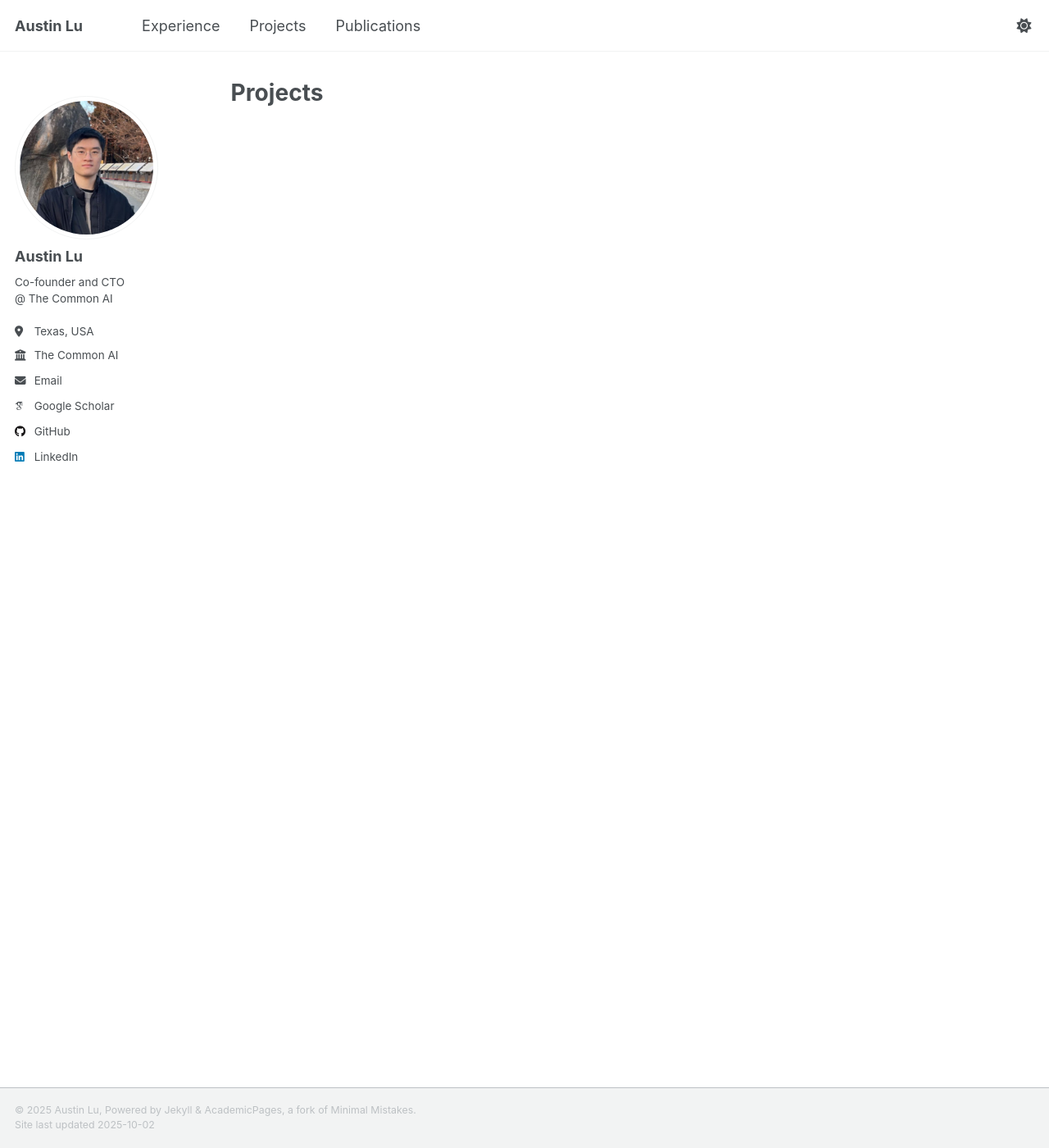
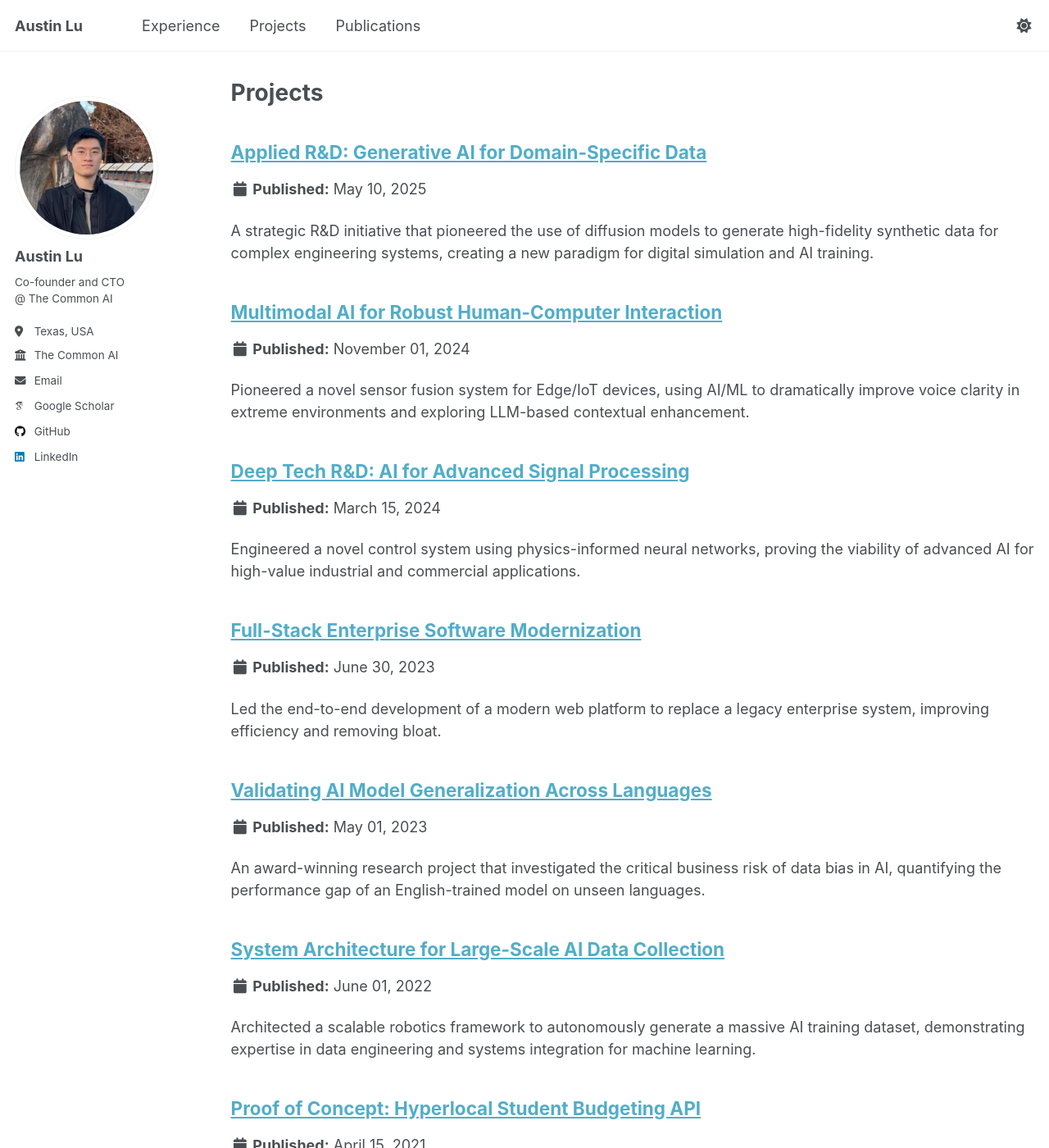
Before and after one commit to au79755/au79755.github.io, a Jekyll site: the page built from _pages/projects.html, in a window 1280 px wide and 1400 px high. Shown: the whole window at 82% size. Built offline with Jekyll 4.4.1, drawn with Linux system fonts in a browser that asks for light colours; some web fonts are replaced; a script that is not in the unit is left out; some of the changed text lies outside the part shown.

Commit message:
Major: enable and add projects

```diff
--- a/_config.yml
+++ b/_config.yml
@@ -225,9 +225,9 @@ collections:
   publications:
     output: true
     permalink: /:collection/:path/
-  # projects:
-  #   output: true
-  #   permalink: /:collection/:path/
+  projects:
+    output: true
+    permalink: /:collection/:path/
   # talks:
   #   output: true
   #   permalink: /:collection/:path/
@@ -274,7 +274,7 @@ defaults:
   # _projects
   - scope:
       path: ""
-      type: project
+      type: projects
     values:
       layout: single
       author_profile: true
--- a/_pages/projects.html
+++ b/_pages/projects.html
@@ -7,7 +7,6 @@ author_profile: true
 
 {% include base_path %}
 
-
-{% for post in site.projects %}
+{% for post in site.projects reversed %}
   {% include archive-single.html %}
 {% endfor %}
--- /dev/null
+++ b/_projects/2021-student-col.md
@@ -0,0 +1,21 @@
+---
+title: "Proof of Concept: Hyperlocal Student Budgeting API"
+collection: projects
+date: 2021-04-15
+excerpt: "Prototyped a microservice to provide students with actionable budgeting data by integrating public APIs (Reddit) with federal economic statistics (BLS)."
+permalink: /projects/2021-student-col.md
+---
+
+This was a self-directed initiative to build a proof of concept for a common problem: the lack of accessible, region-specific financial information for students. The goal was to create a lightweight microservice that could serve up hyperlocal budgeting data on demand.
+
+### The Concept
+The core idea was to fuse two distinct types of data to provide a holistic financial picture:
+* **Qualitative Community Insights:** I leveraged the Reddit API to perform semantic scraping on personal finance subreddits. This pipeline was designed to extract real-world budgeting tips, savings strategies, and qualitative sentiment from actual student discussions.
+
+* **Quantitative Federal Data:** The system integrated with public APIs from the U.S. Bureau of Labor Statistics. This provided a reliable, quantitative backbone, pulling in official Cost of Living metrics and economic data for specific geographic regions.
+
+### The Architecture
+We built a lightweight microservice that could be easily consumed by other student-facing web or mobile applications, demonstrating an understanding of modern, decoupled software design.
+
+### Tech & Skills
+* **Core Competencies:** API Integration, Data Scraping, Microservice Architecture, Data Analysis, Python
--- /dev/null
+++ b/_projects/2022-ai-data-infra.md
@@ -0,0 +1,20 @@
+---
+title: "System Architecture for Large-Scale AI Data Collection"
+excerpt: "Architected a scalable robotics framework to autonomously generate a massive AI training dataset, demonstrating expertise in data engineering and systems integration for machine learning."
+collection: projects
+date: 2022-06-01
+permalink: /projects/2022-ai-data-infra
+---
+
+This project was conceived to solve a critical data infrastructure problem for a major international AI research initiative. The success of any AI venture, whether commercial or governmental, depends on access to vast, high-quality datasets. This system was built to provide that foundation.
+
+### The Challenge
+High-stakes AI applications require training data that is diverse, clean, and captured at a scale that is impossible to achieve manually. The challenge was to design a cost-effective, automated, and reliable system to generate this data.
+
+### My Solution
+I architected a full-stack, multi-robot framework using Python and C++. The system managed a fleet of autonomous robots that could navigate complex environments and capture over 80 hours of high-fidelity audio data (13,000+ samples). My role included designing the system architecture, developing the software for robot coordination and data synchronization, and ensuring the integrity of the final dataset.
+
+### Tech & Skills
+* **Languages:** Python, C++
+* **Frameworks:** Robot Operating System (ROS)
+* **Core Competencies:** Systems Architecture, Data Engineering, Robotics, Automation
--- /dev/null
+++ b/_projects/2023-ai-bias.md
@@ -0,0 +1,17 @@
+---
+title: "Validating AI Model Generalization Across Languages"
+collection: projects
+date: 2023-05-01
+excerpt: "An award-winning research project that investigated the critical business risk of data bias in AI, quantifying the performance gap of an English-trained model on unseen languages."
+permalink: /projects/2023-ai-bias
+---
+
+This award-winning project tackled the multi-million-dollar risk for any AI company with global ambitions: product failure due to biased training data.
+
+The core finding proved that a "one-size-fits-all" model, trained only on English, is not a viable strategy for international deployment. Performance across unseen languages was unpredictable, revealing significant hidden risks. This work produced a clear framework for de-risking global AI launches by validating the need for market-by-market testing and data localization, while reaffirming the need to thoroughly verify claims of multilingual capabilities across AI offerings.
+
+### Recognition
+* **Honorable Mention**, University of Illinois Undergraduate Research Symposium
+
+### Tech & Skills
+* **Core Competencies:** AI Bias & Fairness, Data-Driven Risk Analysis, Model Generalization, Go-to-Market Strategy
--- /dev/null
+++ b/_projects/2023-web-modernization.md
@@ -0,0 +1,18 @@
+---
+title: "Full-Stack Enterprise Software Modernization"
+collection: projects
+date: 2023-06-30
+permalink: /projects/2023-web-modernization
+excerpt: "Led the end-to-end development of a modern web platform to replace a legacy enterprise system, improving efficiency and removing bloat."
+---
+
+This project was a complete overhaul of a mission-critical, legacy management system at KK Stevens Publishing Co. It demonstrates core software engineering principles in a corporate environment.
+
+### The Challenge
+The existing system was a collection of outdated tools that created **siloed data**, making it difficult to access and manage information across the company. This inefficiency created a bottleneck that limited throughput. The challenge was to architect a new, unified full-stack solution with minimal disruption to business operations.
+
+### My Solution
+I led the development of a modern, web-based management platform that centralized the previously siloed data. This involved gathering stakeholder requirements, designing the system architecture, and implementing both the backend logic and the frontend user interface. This project paved the way for the removal of expensive underutilized legacy native solutions and faster process innovation in the future.
+
+### Tech & Skills
+* **Core Competencies:** Full-Stack Web Development, System Architecture, UI/UX Design, Legacy System Migration
--- /dev/null
+++ b/_projects/2024-deep-mlsp.md
@@ -0,0 +1,20 @@
+---
+title: "Deep Tech R&D: AI for Advanced Signal Processing"
+excerpt: "Engineered a novel control system using physics-informed neural networks, proving the viability of advanced AI for high-value industrial and commercial applications."
+collection: projects
+date: 2024-03-15
+permalink: /projects/2024-deep-mlsp
+---
+
+This research and development project focused on creating a defensible technological asset by moving beyond standard AI applications. The goal was to build a "deep tech" solution with potential applications in sectors like aerospace, industrial manufacturing, and smart infrastructure.
+
+### The Challenge
+Conventional signal processing methods for noise cancellation often fail in complex, dynamic environments. The challenge was to design an AI model that could understand the underlying physics of a space to actively negate noise with higher efficacy.
+
+### Solution
+A physics-informed neural network (PINN) in PyTorch, that unlike traditional models, integrates physical laws into its learning process, allowing it to adapt and perform robustly in real-world conditions.
+
+### Tech & Skills
+* **Languages:** Python
+* **Frameworks:** PyTorch
+* **Core Competencies:** Deep Learning, R&D, Physics-Informed AI, Signal Processing
--- /dev/null
+++ b/_projects/2024-multimodal-hci.md
@@ -0,0 +1,18 @@
+---
+title: "Multimodal AI for Robust Human-Computer Interaction"
+collection: projects
+date: 2024-11-01
+excerpt: "Pioneered a novel sensor fusion system for Edge/IoT devices, using AI/ML to dramatically improve voice clarity in extreme environments and exploring LLM-based contextual enhancement."
+permalink: /projects/2024-multimodal-hci
+---
+
+This project created a robust voice interface for **Edge/IoT** devices (wearables, hearables) by using **AI/ML** to overcome noisy, real-world environments.
+
+* **Multimodal Sensor Fusion:** Engineered an AI model to intelligently fuse data from many specialzed sensors, creating a clear signal where a single sensor would fail.
+
+* **Generative Audio Enhancement:** Used a generative AI to reconstruct the full signal spectrum from the fused sensor data, dramatically improving clarity for better **HCI**.
+
+* **Forward-Looking R&D:** Conceptualized and explored a novel approach using **LLMs** to perform real-time transcription, then leveraging the text to contextually guide and refine the final speech enhancement.
+
+### Tech & Skills
+* **Core Competencies:** Multimodal AI, Sensor Fusion, Edge/IoT Systems, HCI, AI/ML, LLM
--- /dev/null
+++ b/_projects/2025-genai.md
@@ -0,0 +1,20 @@
+---
+title: "Applied R&D: Generative AI for Domain-Specific Data"
+excerpt: "A strategic R&D initiative that pioneered the use of diffusion models to generate high-fidelity synthetic data for complex engineering systems, creating a new paradigm for digital simulation and AI training."
+collection: projects
+date: 2025-05-10
+permalink: /projects/2025-genai
+---
+
+This project was a strategic deep-dive to unlock the commercial potential of next-generation generative AI. The vision was to create a novel methodology for generating high-fidelity synthetic data, addressing a critical bottleneck in high-value engineering and industrial AI.
+
+### The Opportunity
+In fields from aerospace to industrial automation, the scarcity of diverse, high-stakes training data is a major barrier to innovation. Physical testing is expensive and slow. The opportunity was to engineer an AI that could generate realistic, physics-informed "digital twin" data on demand, radically accelerating development cycles.
+
+### The Breakthrough
+First, the core generative architecture was engineered and validated on complex visual datasets, achieving state-of-the-art generation quality. With the technology proven, I then pioneered its application in a far more challenging domain: modeling the transfer functions of intricate sensor systems.
+
+The breakthrough was successfully teaching the model to generate novel system data that was not only statistically realistic but also adhered to the underlying laws of physics.
+
+### Tech & Skills
+* **Core Competencies:** Generative AI, Diffusion Models, Applied R&D
```
